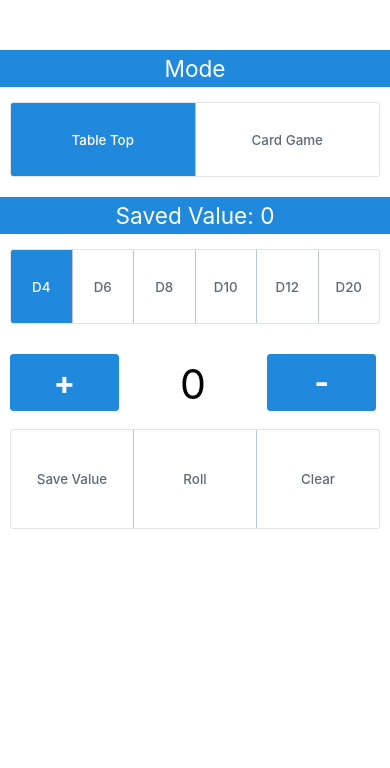
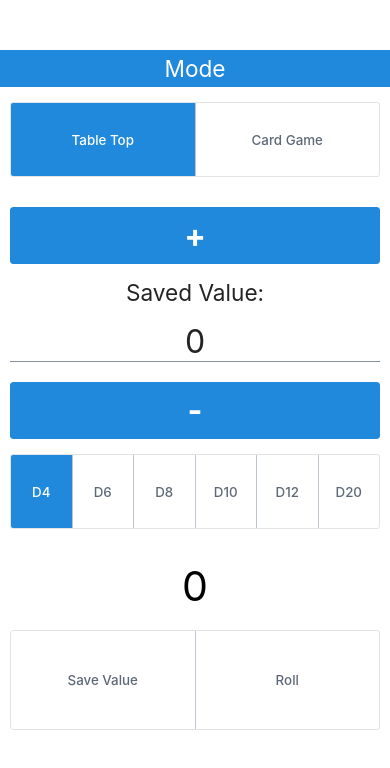
Before and after one commit to DCbrown/d12, a React Native app: screen / in a window 390 px wide. Shown: the top 768 px of the page. Built offline with nearby package versions, Linux system fonts and the light colour scheme.

Commit message:
refactor table top, add input to save value, remove clear button and function

```diff
--- a/components/TableTop.js
+++ b/components/TableTop.js
@@ -1,6 +1,6 @@
 import React, { useState } from "react";
-import { StyleSheet, View, Alert } from 'react-native';
-import { Button, ButtonGroup, Text, } from 'react-native-elements';
+import { StyleSheet, View, ScrollView, Alert } from 'react-native';
+import { Button, ButtonGroup, Text, Input } from 'react-native-elements';
 
 const TableTop = () => {
   const [dR, setDR] = useState(0);
@@ -45,32 +45,11 @@ const TableTop = () => {
         case 1:
           roll(dice)
         break;
-        case 2:
-          clear()
-        break;
       }
     }
 
     const roll = (d) => {
       setDR(Math.floor(Math.random() * d) + 1);
-    }
-
-    const clear = () => {
-      return Alert.alert(
-        "Are your sure?",
-        "Clear saved value",
-        [
-          {
-            text: "Yes",
-            onPress: () => {
-              setCurrentSV(0);
-            },
-          },
-          {
-            text: "No",
-          },
-        ]
-      );
     }
 
     const addSV = () => {
@@ -89,10 +68,31 @@ const TableTop = () => {
 
 
   return (
-      <>
+      <ScrollView>
+        <View style={styles.item}>
+            <Button
+            title="+"
+            titleStyle={styles.btn}
+            onPress={() => addSV()}
+            />
+          </View>
         <View>
-          <Text h4 style={styles.subHeader}>Saved Value: {currentSV}</Text>
+          <Text h4 style={styles.subHeader}>Saved Value:</Text>
+          <Input
+            keyboardType="numeric"
+            value={JSON.stringify(currentSV)}
+            onChangeText={value => setCurrentSV(Number(value))}
+            style={styles.saveInputValue}
+            maxLength = {4}
+          />
         </View>
+        <View style={styles.item}>
+            <Button
+                title="-"
+                titleStyle={styles.btn}
+                onPress={() => subtractSV()}
+            />
+          </View>
         <View>
           <ButtonGroup
               buttons={['D4', 'D6', 'D8', 'D10', 'D12', 'D20']}
@@ -104,33 +104,18 @@ const TableTop = () => {
               containerStyle={styles.diceBtnGroup}
           />
         </View>
-        <View style={styles.container}>
-          <View style={styles.item}>
-            <Button
-            title="+"
-            titleStyle={styles.btn}
-            onPress={() => addSV()}
-            />
-          </View>
-          <View style={styles.item}>
-            <Text h1 style={styles.diceValue}>{dR}</Text>
-          </View>
-          <View style={styles.item}>
-            <Button
-                title="-"
-                titleStyle={styles.btn}
-                onPress={() => subtractSV()}
-            />
-          </View>
-        </View>
+
+        <Text h1 style={styles.diceValue}>{dR}</Text>
+
+
         <ButtonGroup
-            buttons={['Save Value', 'Roll', 'Clear']}
+            buttons={['Save Value', 'Roll']}
             onPress={(value) => {
             diceOptions(value);
             }}
             containerStyle={styles.diceActionBtnGroup}
         />
-    </>
+    </ScrollView>
   )
 }
 
@@ -139,20 +124,25 @@ const styles = StyleSheet.create({
     flexDirection: 'row',
   },
   subHeader: {
-    backgroundColor : "#2089dc",
-    color : "white",
     textAlign : "center",
     paddingVertical : 5,
-    marginBottom : 10
+    marginBottom : 10,
   },
   item: {
-    width: '33%',
-    padding: 10
+    width: '100%',
+    padding: 10,
+    textAlign: "center"
   },
   diceValue: {
+    textAlign: "center",
+    paddingTop: 12,
+    paddingBottom: 14,
+    color: 'black',
+  },
+  saveInputValue: {
     textAlign : "center",
-    paddingVertical : 5,
-    color: 'black'
+    width: "10%",
+    fontSize: 32
   },
   btn: {
     fontWeight: 'bold',
```
Also changed, not shown: assets/img/d6.png (added).
